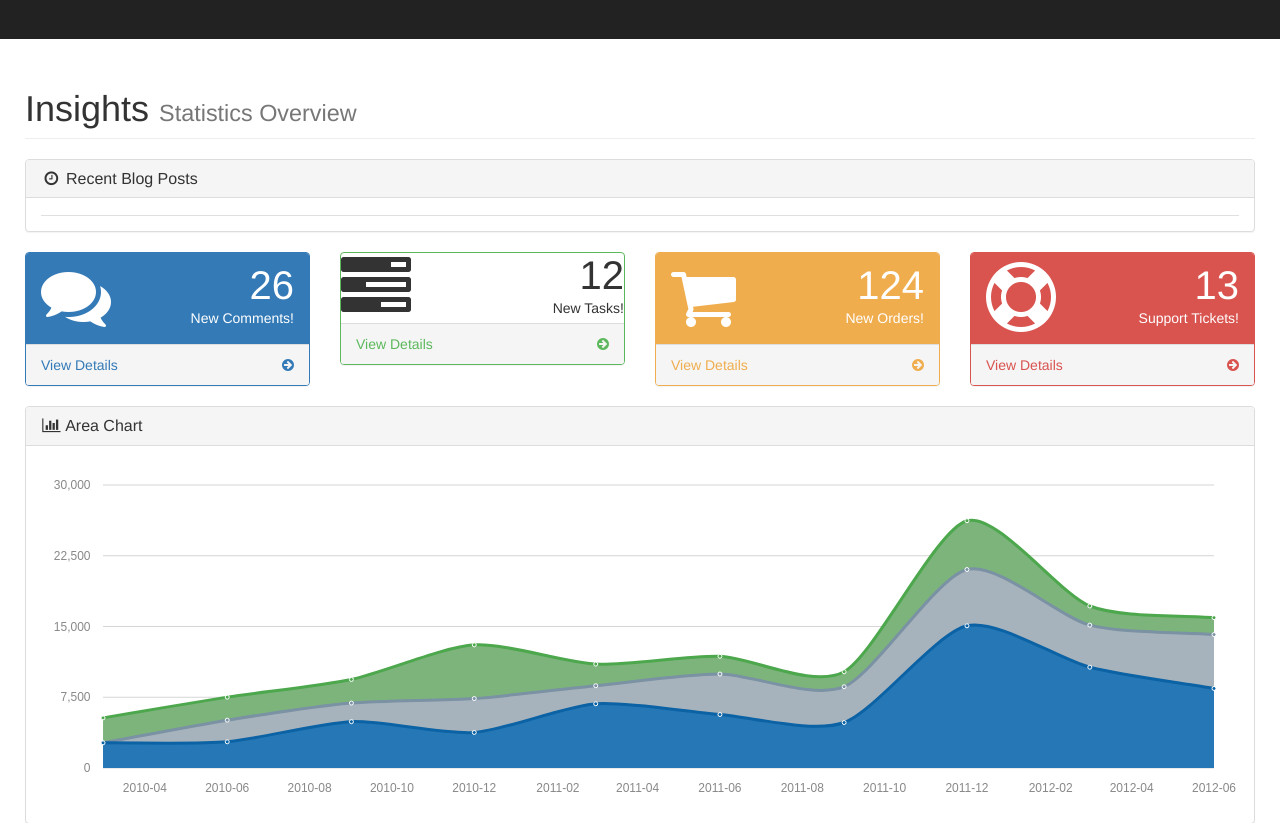
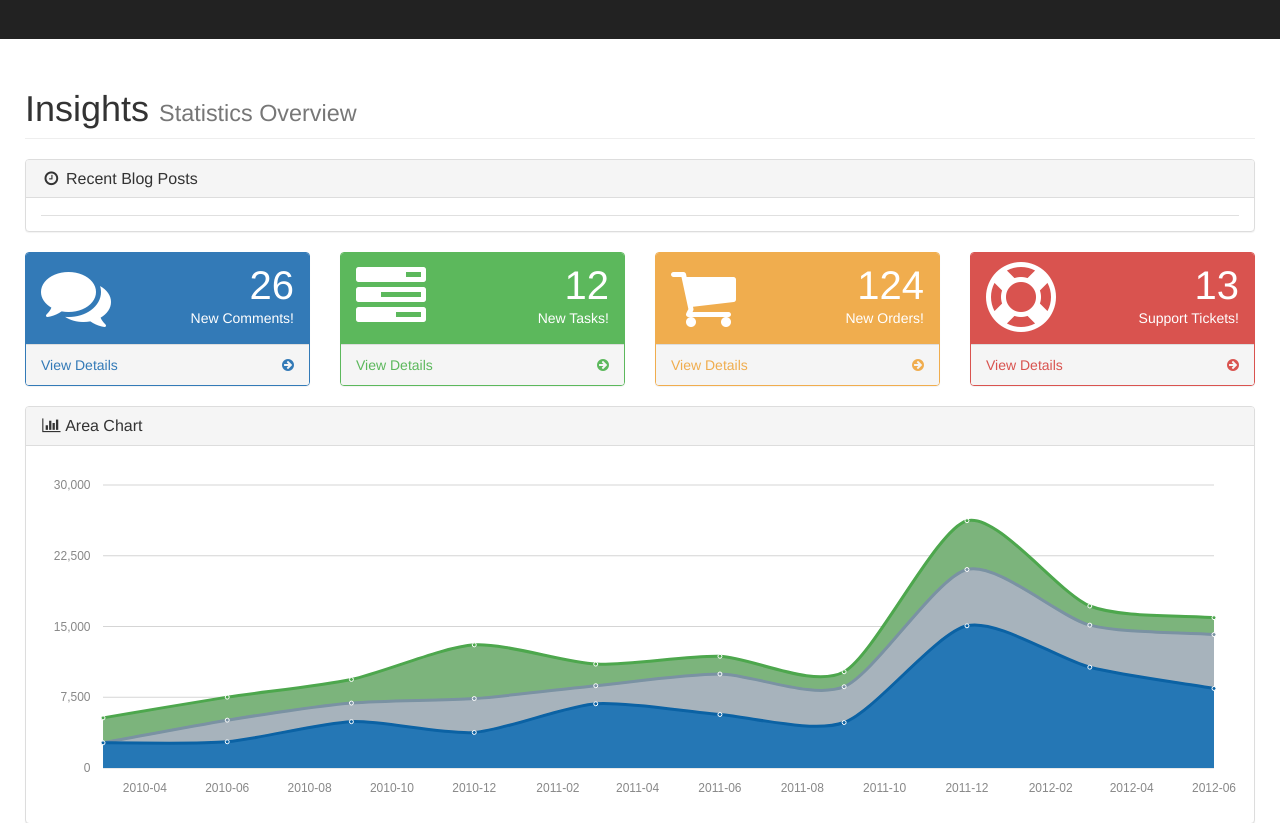
Before and after one commit to salimhamed/dashboard, a Python web app: template app/templates/index.html in a window 1280 px wide. Shown: the part 51-874 px from the top of the page. Run offline with Jinja, Linux system fonts and the light colour scheme; the template is opened without the code that fills it, so the values that code supplies are empty; some libraries are stand-ins or nearby versions.

Commit message:
fixed pannel formatting

```diff
--- a/app/templates/index.html
+++ b/app/templates/index.html
@@ -85,7 +85,7 @@
             </div>
             <div class="col-lg-3 col-md-6">
                 <div class="panel panel-green">
-                    <div ckass="panel-heading">
+                    <div class="panel-heading">
                         <div class="row">
                             <div class="col-xs-3">
                                 <i class="fa fa-tasks fa-5x"></i>
```
